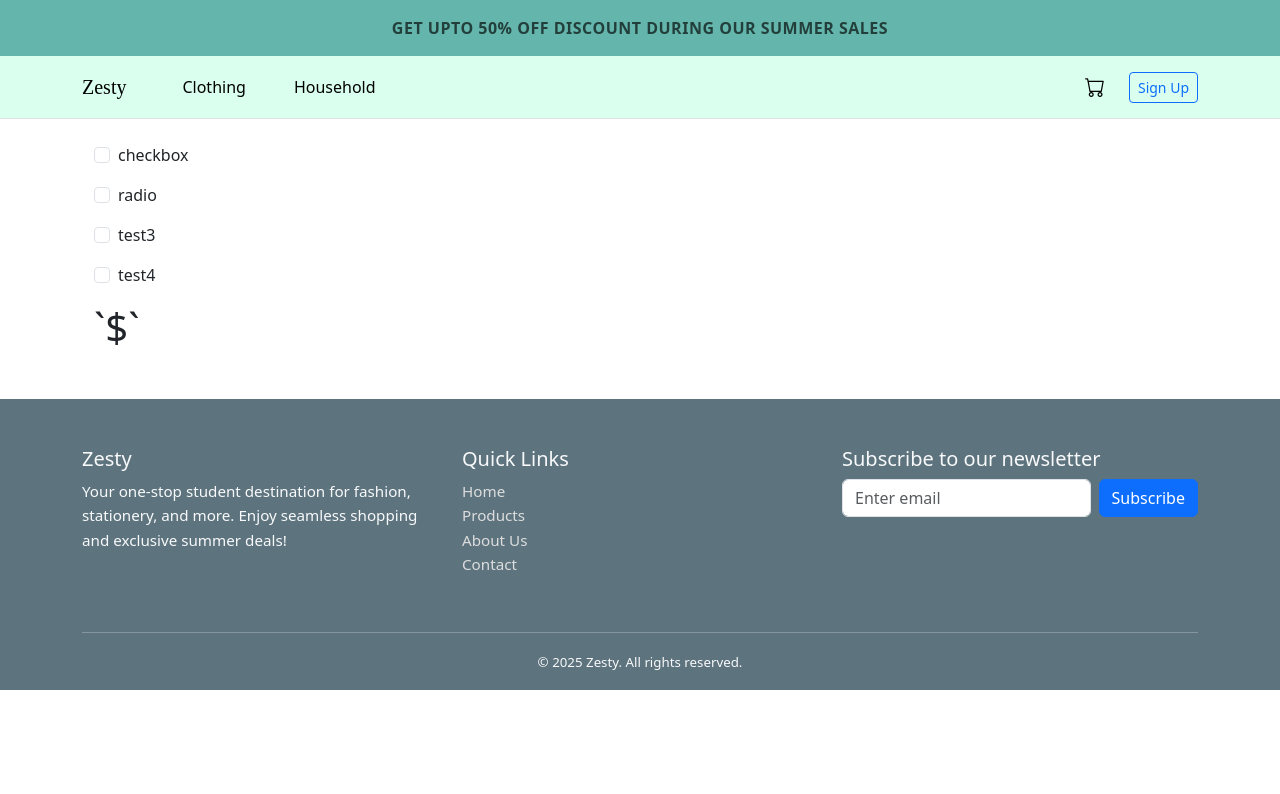
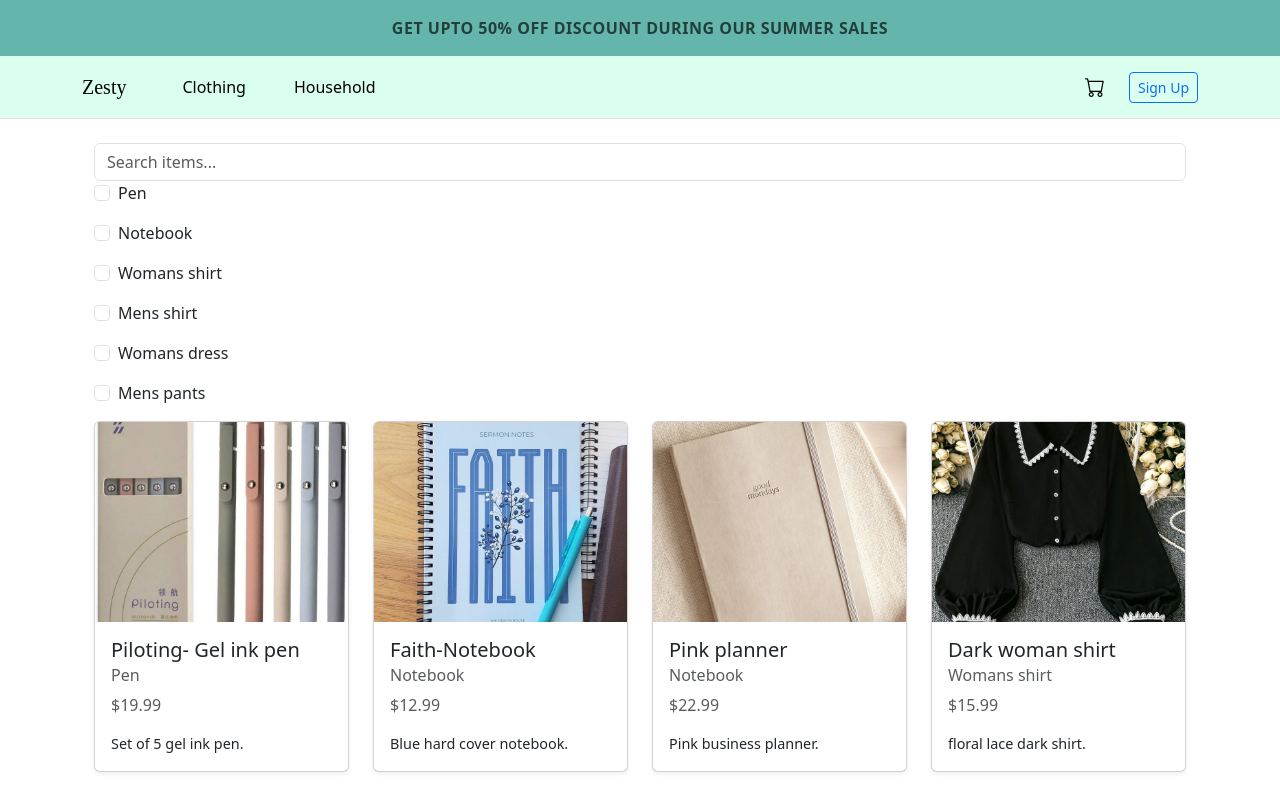
Before and after one commit to kenwescott/Zesty, a React (Create React App) app in the folder zesty/: page /clothing in a window 1280 px wide. Shown: the top 794 px of the page. Built offline with nearby package versions, Linux system fonts and the light colour scheme; a web font is replaced by a local one.

Commit message:
filters and stuff

```diff
--- a/zesty/src/App.js
+++ b/zesty/src/App.js
@@ -1,4 +1,4 @@
-import React from 'react';
+
 import { BrowserRouter as Router, Route, Routes } from 'react-router-dom';
 import NavigationBar from './components/Navbar';
 import Home from './pages/Home';
@@ -8,8 +8,11 @@ import Stationery from './pages/Stationery';
 import Sumpromo from './components/Summerpromo';
 import ProductDetail from './pages/ProductDetail';
 import Footer from './components/Footer';
+import React, { useState } from 'react';
 
 function App() {
+    const [cart, setCart] = useState([]);
+    const addToCart = (item) => setCart([...cart, item]);
   return (
     <Router>
       <Sumpromo/>
--- a/zesty/src/Data/Products.js
+++ b/zesty/src/Data/Products.js
@@ -6,7 +6,7 @@ const products = [
     title: 'Piloting- Gel ink pen',
     image: '/images/gelpinkpen.jpg',
     price: 19.99,
-    category:'pen',
+    category:'Pen',
     description: 'Set of 5 gel ink pen.',
   },
   {
@@ -30,7 +30,7 @@ const products = [
     title: ' Dark woman shirt',
     image: '/images/floral lace shirt.jpg',
     price: 15.99,
-    category:'Woman shirt',
+    category:'Womans shirt',
     description: 'floral lace dark shirt.',
   },
 
@@ -48,7 +48,7 @@ const products = [
     title: ' Brown Jean woman shirt',
     image: '/images/Brownw_shirt.jpg',
     price: 20.99,
-    category:'Woman shirt',
+    category:'Womans shirt',
     description: 'Brown jean shirt for summer.',
   },
 
@@ -57,7 +57,7 @@ const products = [
     title: ' Graphic T-shirt Men',
     image: '/images/christian_shirt.jpg',
     price: 15.99,
-    category:'Man shirt',
+    category:'Mens shirt',
     description: 'Christian graphic T-shirt for men made 100% cotton.',
   },
 
@@ -66,7 +66,7 @@ const products = [
     title: ' Sunny woman dress',
     image: '/images/lili dress.webp',
     price: 12.99,
-    category:'Woman dress',
+    category:'Womans dress',
     description: 'Yellow flower dress perfect for summer 70% cotton.',
   },
 
@@ -75,7 +75,7 @@ const products = [
     title: ' Loose Fit Men Cotton Jeans',
     image: '/images/loosepants.jpg',
     price: 18.99,
-    category:'Man pant',
+    category:'Mens pants',
     description: 'Loose Fit Men Cotton Jeans With Slant Pockets Baggy Plain Light Blue.',
   },
 
@@ -84,7 +84,7 @@ const products = [
     title: 'Men Hoodie',
     image: '/images/men_hoodie.avif',
     price: 15.99,
-    category:'Man shirt',
+    category:'Mens shirt',
     description: ' Green Polyester Men Hoodie.',
   },
 
@@ -99,10 +99,10 @@ const products = [
 
   {
     id: 12,
-    title: 'Cargo Pant',
+    title: 'Cargo Pants',
     image: '/images/greycargopant.jpg',
     price: 15.99,
-    category:'Man Pant',
+    category:'Mens pants',
     description: 'Grey cargo pant for men.',
   },
 
@@ -117,10 +117,10 @@ const products = [
 
   {
     id: 14,
-    title: ' Brooklyn man hoodie',
+    title: ' Brooklyn hoodie',
     image: '/images/SHEIN.jpg',
     price: 25.99,
-    category:'Man shirt',
+    category:'Mens shirt',
     description: 'Dark green brooklyn man hoodie.',
   },
 ];
--- a/zesty/src/components/ProductCard.js
+++ b/zesty/src/components/ProductCard.js
@@ -4,7 +4,7 @@ import { Card } from 'react-bootstrap';
 import { Link } from 'react-router-dom';
 
 const ProductCard = ({ product }) => {
-  const { id, title, image, price, description } = product;
+  const { id, title, image, price, category, description } = product;
 
   return (
     <Card className="h-100 shadow-sm">
@@ -16,7 +16,10 @@ const ProductCard = ({ product }) => {
           style={{ height: '200px', objectFit: 'cover' }}
         />
         <Card.Body>
-          <Card.Title>{title}</Card.Title>
+                  <Card.Title>{title}</Card.Title>
+                  <Card.Subtitle className="mb-2 text-muted">
+                      {category}
+                  </Card.Subtitle>
           <Card.Text className="text-muted">${price.toFixed(2)}</Card.Text>
           <Card.Text style={{ fontSize: '0.9rem' }}>
             {description.length > 80 ? description.slice(0, 80) + '...' : description}
--- a/zesty/src/pages/Clothing.js
+++ b/zesty/src/pages/Clothing.js
@@ -1,40 +1,9 @@
 import React, { useState } from 'react';
 import { Card, Button, Form, Row, Col, Container, ListGroup } from 'react-bootstrap';
+import ProductCard from '../components/ProductCard';
+import products from '../Data/Products';
 
-const items = [
-    {
-        id: 1,
-        name: 'T-shirt',
-        category: 'Tops',
-        subcategory: 'T-shirt',
-        price: 19.99,
-        image: '',
-    },
-    {
-        id: 2,
-        name: 'Jeans',
-        category: 'Pants',
-        subcategory: 'Jeans',
-        price: 29.99,
-        image: '',
-    },
-    {
-        id: 3,
-        name: 'Hat',
-        category: 'Accessories',
-        subcategory: 'Hat',
-        price: 6.99,
-        image: '',
-    },
-    {
-        id: 4,
-        name: 'Boxers',
-        category: 'Underwear',
-        subcategory: 'Boxers',
-        price: 2.99,
-        image: '',
-    },
-];
+
 function Clothing() {
 
     const [searchTerm, setSearchTerm] = useState("") ;
@@ -50,17 +19,22 @@ function Clothing() {
         }
     }
 
-    const itemFilter=(item)=>{
+    const itemFilter = (item) => {
+        if (categoryFilter.length === 0) return true;
         for (const filter of categoryFilter){
-            if(item.category.toLowerCase().includes(filter)||item.subcategory.toLowerCase().includes(filter)) return true;
+            if(item.category.toLowerCase().includes(filter.toLowerCase())) return true;
         }
         return false;
     }
-    const filteredItems = items.filter(
-        (item) =>
-            (!categoryFilter || itemFilter(item)) &&
-            item.name.toLowerCase().includes(searchTerm.toLowerCase())
+    const filteredItems = products.filter((item) => (itemFilter(item)) &&
+            (searchTerm === "" || item.title.toLowerCase().includes(searchTerm.toLowerCase()))
     );
+
+    //const filteredItems = products.filter(
+    //    (item) => (!categoryFilter || itemFilter(item)) &&
+    //        (searchTerm === "" || item.title.toLowerCase().includes(searchTerm.toLowerCase()))
+    //);
+
 
     const [cart, setCart] = useState([]);
     const addToCart = (item) => setCart([...cart, item]);
@@ -68,8 +42,15 @@ function Clothing() {
 
     return (
         <Container>
+        <Row>
             <Form>
-            {['checkbox', 'radio', 'test3', 'test4'].map((value) => (
+                <Form.Control
+                    type="text"
+                    placeholder="Search items..."
+                    value={searchTerm}
+                    onChange={(e) => setSearchTerm(e.target.value)} // Update search term state on input change
+                />
+                    {Array.from(new Set(products.map(products => products.category))).map((value) => (
                     <div key={value} className="mb-3">
                         <Form.Check
                             type='checkbox'
@@ -79,9 +60,17 @@ function Clothing() {
                             onChange={(e) => editCategoryFilter(e)}
                         />
                     </div>
-            )) }
+                ))}
                 </Form>
-            <h1>`${categoryFilter}`</h1>
+            </Row>
+            <Row>
+                {filteredItems.map((item) => (
+                    <Col md={3} className="mb-4" key={item.id}>
+                        <ProductCard product={item} />
+                    </Col>
+
+                ))}
+            </Row>
         </Container>
     );
 }
```
Lines whose indentation alone changed are shown as unchanged.
